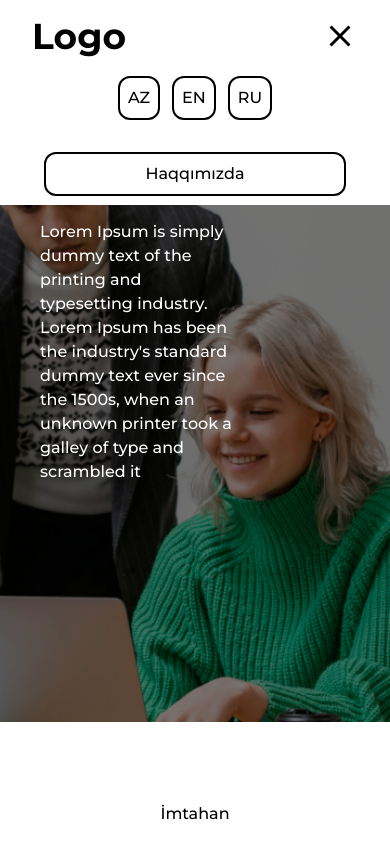
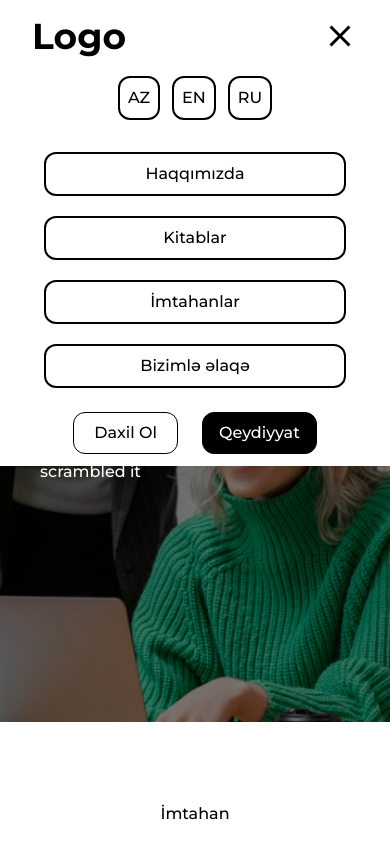
Before and after one commit to imrashidov/task-166, a React (Vite) app in the folder task-166/: page / in a window 390 px wide. Both pictures are taken after a click on the element 340 px from the left and 36 px from the top of the page. Shown: the top 844 px of the page. Built offline with nearby package versions, Linux system fonts and the light colour scheme.

Commit message:
Fix: Header css

```diff
--- a/task-166/src/components/Header.jsx
+++ b/task-166/src/components/Header.jsx
@@ -30,7 +30,7 @@ export default function Header() {
         )}
       </div>
       <div
-        className={`fixed h-1/6  mt-16 px-8 overflow-y-auto bottom-0 w-screen inset-0  bg-white transition-all duration-200  ${
+        className={`fixed h-max  mt-16 px-8 overflow-y-auto bottom-0 w-screen inset-0  bg-white transition-all duration-200  ${
           isActive
             ? ("translate-x-0", "top-[60px]", "opacity-100")
             : ("-translate-y-full", "opacity-0")
@@ -52,7 +52,7 @@ export default function Header() {
             </a>
           ))}
         </nav>
-        <div className="flex justify-center px-3 pt-3 gap-6 ">
+        <div className="flex justify-center px-3 py-3 gap-6 ">
           <button className="border border-black rounded-xl">
             <p className="px-5 py-2">Daxil Ol</p>
           </button>
```
